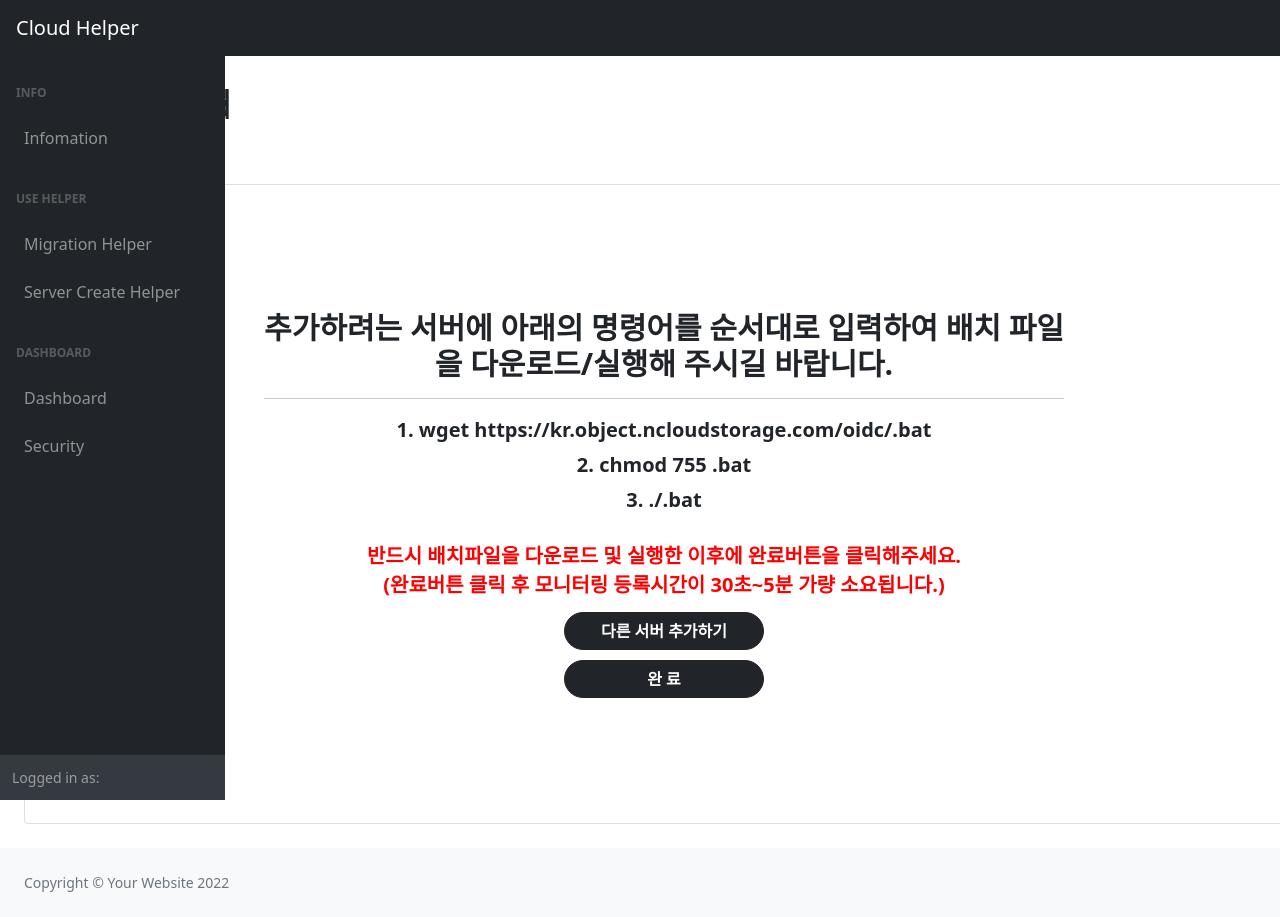
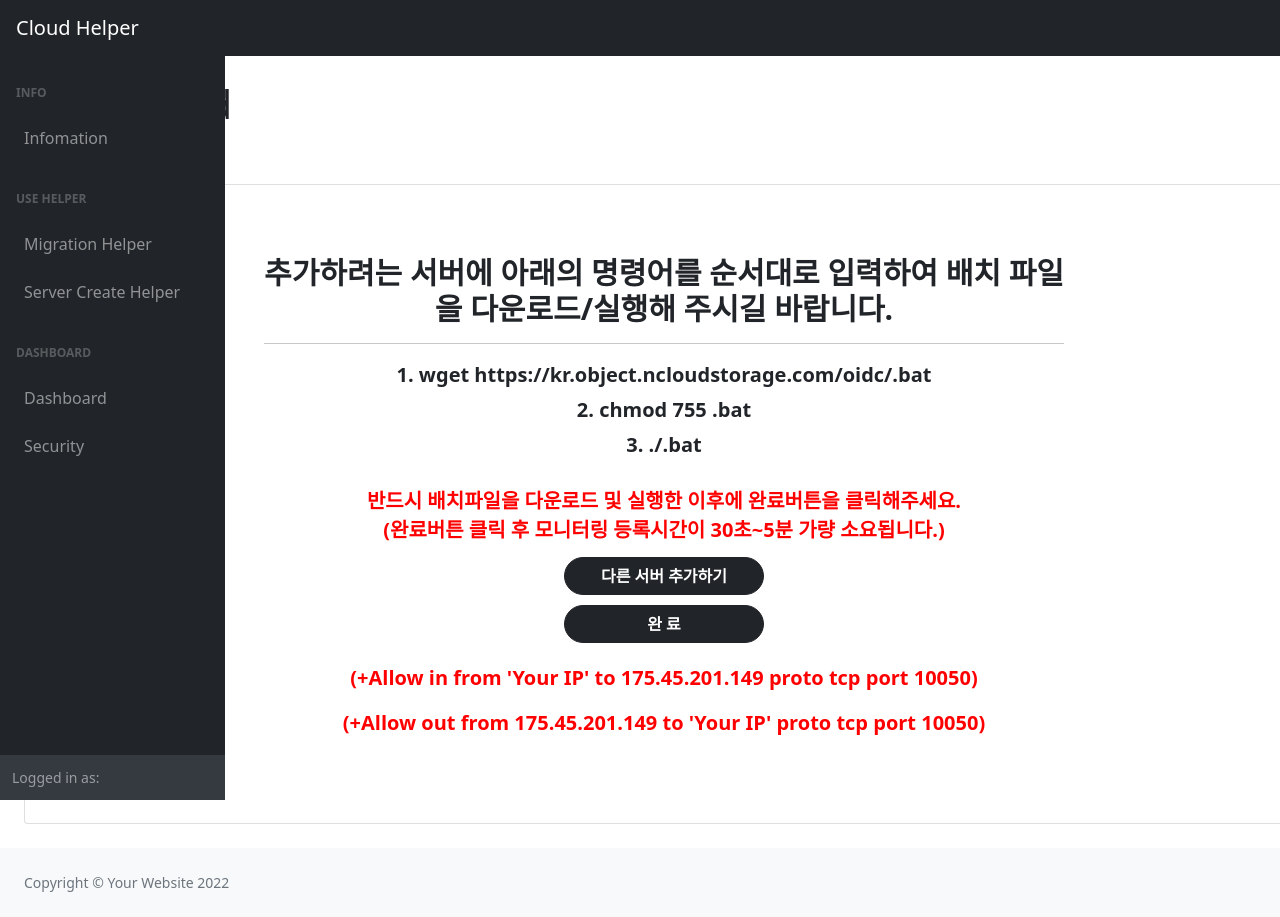
Before and after one commit to OIDC-JT/OIDC_FRONT_BP, a React (Create React App) app in the folder oidc/: page /BatchInstall in a window 1280 px wide. Shown: the top 917 px of the page. Built offline with nearby package versions, Linux system fonts and the light colour scheme.

Commit message:
Allow port 추가

```diff
--- a/oidc/src/components/Page/BatchInstall.js
+++ b/oidc/src/components/Page/BatchInstall.js
@@ -54,6 +54,8 @@ if(localStorage.getItem("batchOS") == 'Centos7' || localStorage.getItem("batchOS
                         <Button variant="dark" style = {{borderRadius: '30px', fontWeight : 'bold', marginTop:'10px', width:'200px'}}>완 료</Button>
                     </Link>
                 </div>
+                <div style = {{textAlign : 'center', fontWeight: 'bold', fontSize : '20px', marginBottom : '15px', width : '800px', color: 'red'}}>(+Allow in from 'Your IP' to 175.45.201.149 proto tcp port 10050)</div>
+                <div style = {{textAlign : 'center', fontWeight: 'bold', fontSize : '20px', marginBottom : '15px', width : '800px', color: 'red'}}>(+Allow out from 175.45.201.149 to 'Your IP' proto tcp port 10050)</div>
                 </>
             </Card.Body>
           </Card>
@@ -96,10 +98,14 @@ else{
                 <div classname="d-grid" style={{textAlign : 'center'}}>
                     <span></span>
                     <Link to = "/LoginPage">
-                        <Button variant="dark" style = {{borderRadius: '30px', fontWeight : 'bold', marginTop:'10px', width:'200px'}}>완 료</Button>
+                        <Button variant="dark" style = {{borderRadius: '30px', fontWeight : 'bold', marginTop:'10px', width:'200px', marginBottom : '20px'}}>완 료</Button>
                     </Link>
+                    <div style = {{textAlign : 'center', fontWeight: 'bold', fontSize : '20px', marginBottom : '15px', width : '800px', color: 'red'}}>(+Allow in from 'Your IP' to 175.45.201.149 proto tcp port 10050)</div>
+                    <div style = {{textAlign : 'center', fontWeight: 'bold', fontSize : '20px', marginBottom : '15px', width : '800px', color: 'red'}}>(+Allow out from 175.45.201.149 to 'Your IP' proto tcp port 10050)</div>
                 </div>
+
                 </>
+
             </Card.Body>
           </Card>
     </>
--- a/oidc/src/components/Page/BatchInstallSecu.js
+++ b/oidc/src/components/Page/BatchInstallSecu.js
@@ -18,8 +18,8 @@ import $ from "jquery";
             <Card.Body style = {{position: 'absolute', top:'50%', left:'50%', transform: 'translate(-50%, -50%)'}}>
               <Card.Title style = {{textAlign : 'center', fontWeight: 'bold', fontSize : '30px', marginBottom : '15px', width : '1200px'}}>추가하려는 Server에 아래 명령어를 순서대로 입력하여</Card.Title>
               <Card.Title style = {{textAlign : 'center', fontWeight: 'bold', fontSize : '30px', marginBottom : '15px', width : '1200px'}}>batch 파일을 서버에 다운로드 및 실행해주세요.</Card.Title>
-              <div style = {{textAlign : 'center', fontWeight: 'bold', fontSize : '20px', marginBottom : '15px', width : '1200px', color: 'red'}}>(+Allow in from 'Your IP' to 175.45.201.149 proto tcp port 10050)</div>
-              <div style = {{textAlign : 'center', fontWeight: 'bold', fontSize : '20px', marginBottom : '15px', width : '1200px', color: 'red'}}>(+Allow out from 175.45.201.149 to 'Your IP' proto tcp port 10050)</div>
+              <div style = {{textAlign : 'center', fontWeight: 'bold', fontSize : '20px', marginBottom : '15px', width : '1200px', color: 'red'}}>(+Allow in from 'Your IP' to 175.45.201.194 proto tcp port 10050)</div>
+              <div style = {{textAlign : 'center', fontWeight: 'bold', fontSize : '20px', marginBottom : '15px', width : '1200px', color: 'red'}}>(+Allow out from 175.45.201.194 to 'Your IP' proto tcp port 10050)</div>
               <hr></hr>
               <>
                 <div classname="mb-3" style = {{textAlign:'center'}}>
@@ -72,8 +72,8 @@ import $ from "jquery";
             <Card.Body style = {{position: 'absolute', top:'50%', left:'50%', transform: 'translate(-50%, -50%)'}}>
               <Card.Title style = {{textAlign : 'center', fontWeight: 'bold', fontSize : '30px', marginBottom : '15px', width : '1200px'}}>추가하려는 Server에 아래 명령어를 순서대로 입력하여</Card.Title>
               <Card.Title style = {{textAlign : 'center', fontWeight: 'bold', fontSize : '30px', marginBottom : '15px', width : '1200px'}}>batch 파일을 서버에 다운로드 및 실행해주세요.</Card.Title>
-              <div style = {{textAlign : 'center', fontWeight: 'bold', fontSize : '20px', marginBottom : '15px', width : '1200px', color: 'red'}}>(+Allow in from 'Your IP' to 175.45.201.149 proto tcp port 10050)</div>
-              <div style = {{textAlign : 'center', fontWeight: 'bold', fontSize : '20px', marginBottom : '15px', width : '1200px', color: 'red'}}>(+Allow out from 175.45.201.149 to 'Your IP' proto tcp port 10050)</div>
+              <div style = {{textAlign : 'center', fontWeight: 'bold', fontSize : '20px', marginBottom : '15px', width : '1200px', color: 'red'}}>(+Allow in from 'Your IP' to 175.45.201.194 proto tcp port 10050)</div>
+              <div style = {{textAlign : 'center', fontWeight: 'bold', fontSize : '20px', marginBottom : '15px', width : '1200px', color: 'red'}}>(+Allow out from 175.45.201.194 to 'Your IP' proto tcp port 10050)</div>
               <hr></hr>
                  <>
                    <div classname="mb-3" style = {{textAlign:'center'}}>
```
Also changed, not shown: 2 other files (tests, documents, lock files or other folders).
